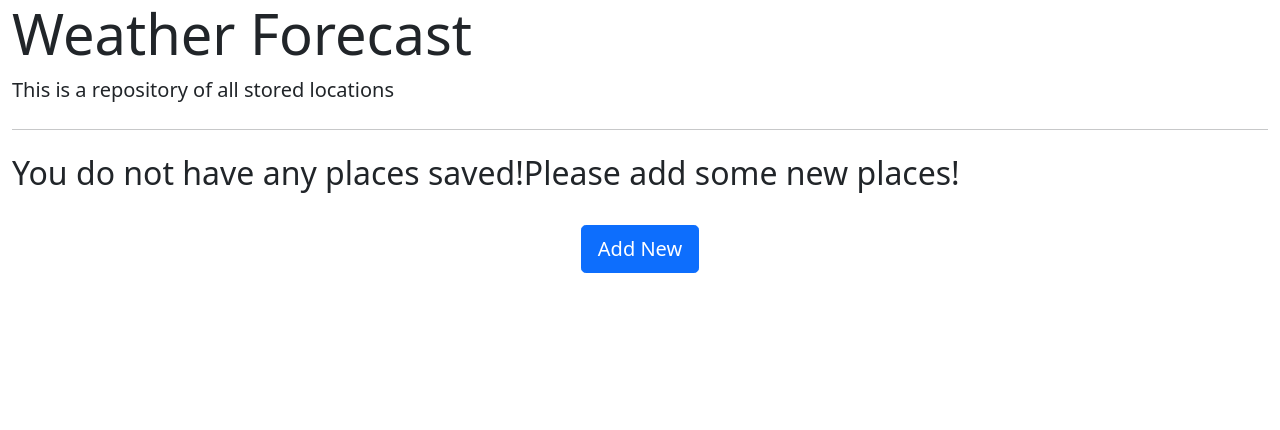
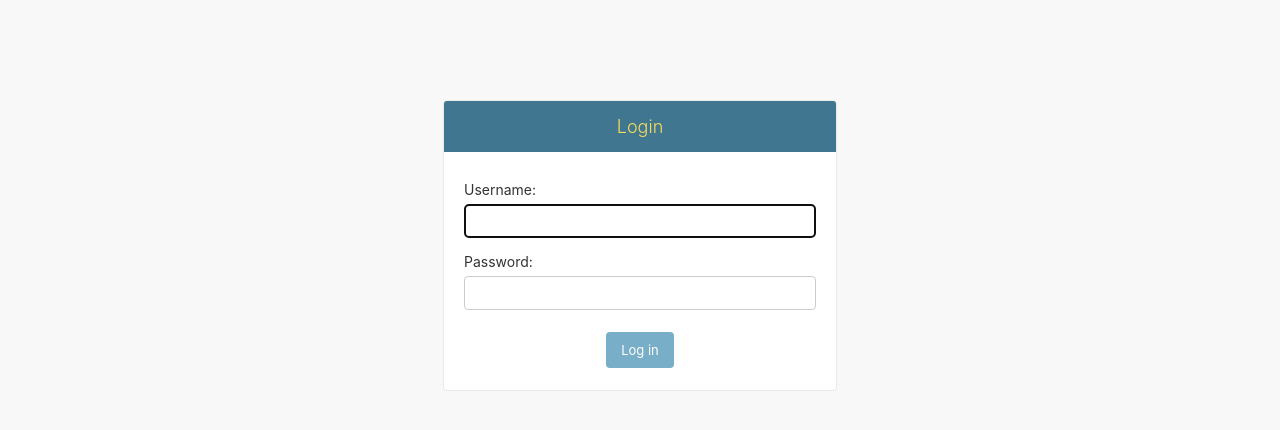
Before and after one commit to nikhilnimbalkar1/ECGeo, a Django app: page / in a window 1280 px wide. Shown: the top 430 px of the page. Run offline with Django 4.2, Linux system fonts and the light colour scheme; data that the repository does not hold is empty; some libraries are stand-ins or nearby versions.

Commit message:
Added login/logout functionality

```diff
--- a/ECGeo/urls.py
+++ b/ECGeo/urls.py
@@ -13,12 +13,17 @@ Including another URLconf
     1. Import the include() function: from django.urls import include, path
     2. Add a URL to urlpatterns:  path('blog/', include('blog.urls'))
 """
+
 from django.contrib import admin
+from django.contrib.auth.views import LoginView, LogoutView
 from django.urls import path, include
 
 urlpatterns = [
     path('admin/', admin.site.urls),
-    path('', include('weatherapp.urls'))
+    path('places/', include('weatherapp.urls')),
+    path('', LoginView.as_view(extra_context={'next': 'places/repository/'}), name="custom_login"),
+    path('logout/', LogoutView.as_view(), name="custom_logout"),
+
 ]
 
 admin.site.enable_nav_sidebar = False
--- a/weatherapp/templates/geo_places.html
+++ b/weatherapp/templates/geo_places.html
@@ -34,5 +34,5 @@
     {% endif %}
 
     <br>
-    <center><button class="btn btn-lg btn-primary" onclick="window.location='admin/weatherapp/place/add/'">Add New</button></center>
+    <center><button class="btn btn-lg btn-primary" onclick="window.location='/admin/weatherapp/place/add/'">Add New</button></center>
 {% endblock %}
--- a/weatherapp/templates/index.html
+++ b/weatherapp/templates/index.html
@@ -37,8 +37,17 @@
     <script src="https://cdn.jsdelivr.net/npm/bootstrap@5.1.3/dist/js/bootstrap.bundle.min.js"
             integrity="sha384-ka7Sk0Gln4gmtz2MlQnikT1wXgYsOg+OMhuP+IlRH9sENBO0LRn5q+8nbTov4+1p" crossorigin="anonymous"></script>
     <div class="container-fluid">
-        {% block header %}
-        {% endblock %}
+        <div class="row">
+          <div class="col-sm-11">
+              {% block header %}
+              {% endblock %}
+          </div>
+          <div class="col-sm-1 p-3">
+              <a href="{% url 'custom_logout' %}" class="btn btn-danger btn-lg">
+                  Log out
+              </a>
+          </div>
+        </div>
     </div>
 
     <div class="container-fluid">
--- /dev/null
+++ b/weatherapp/templates/registration/login.html
@@ -0,0 +1,72 @@
+{% extends "admin/base_site.html" %}
+{% load crispy_forms_tags %}
+{% load i18n static %}
+
+{% block title %}Weather App Login{% endblock %}
+{% block branding %}<h1>Login</h1>{% endblock %}
+
+{% block extrastyle %}{{ block.super }}<link rel="stylesheet" type="text/css" href="{% static "admin/css/login.css" %}">
+{{ form.media }}
+{% endblock %}
+
+{% block bodyclass %}{{ block.super }} login{% endblock %}
+
+{% block usertools %}{% endblock %}
+
+{% block nav-global %}{% endblock %}
+
+{% block nav-sidebar %}{% endblock %}
+
+{% block content_title %}{% endblock %}
+
+{% block breadcrumbs %}{% endblock %}
+
+{% block content %}
+{% if form.errors and not form.non_field_errors %}
+<p class="errornote">
+{% if form.errors.items|length == 1 %}{% translate "Please correct the error below." %}{% else %}{% translate "Please correct the errors below." %}{% endif %}
+</p>
+{% endif %}
+
+{% if form.non_field_errors %}
+{% for error in form.non_field_errors %}
+<p class="errornote">
+    {{ error }}
+</p>
+{% endfor %}
+{% endif %}
+
+<div id="content-main">
+
+{% if user.is_authenticated %}
+<p class="errornote">
+{% blocktranslate trimmed %}
+    You are authenticated as {{ username }}, but are not authorized to
+    access this page. Would you like to login to a different account?
+{% endblocktranslate %}
+</p>
+{% endif %}
+
+<form action="{{ app_path }}" method="post" id="login-form">{% csrf_token %}
+  <div class="form-row">
+    {{ form.username.errors }}
+    {{ form.username.label_tag }} {{ form.username }}
+  </div>
+  <div class="form-row">
+    {{ form.password.errors }}
+    {{ form.password.label_tag }} {{ form.password }}
+    <input type="hidden" name="next" value="{{ next }}">
+  </div>
+  {% url 'admin_password_reset' as password_reset_url %}
+  {% if password_reset_url %}
+  <div class="password-reset-link">
+    <a href="{{ password_reset_url }}">{% translate 'Forgotten your password or username?' %}</a>
+  </div>
+  {% endif %}
+  <div class="submit-row">
+    <input type="submit" value="{% translate 'Log in' %}">
+  </div>
+</form>
+
+</div>
+{% endblock %}
--- a/weatherapp/urls.py
+++ b/weatherapp/urls.py
@@ -3,6 +3,6 @@ from django.urls import path
 from .views import PlacesView, PlaceView
 
 urlpatterns = [
-    path('', PlacesView.as_view(), name="places_repository"),
+    path('repository/', PlacesView.as_view(), name="places_repository"),
     path('place/<int:pk>/', PlaceView.as_view(), name="place_view")
 ]
--- a/weatherapp/views.py
+++ b/weatherapp/views.py
@@ -1,4 +1,5 @@
 import requests
+from django.contrib.auth.mixins import LoginRequiredMixin
 
 from django.views.generic import ListView, CreateView, TemplateView, UpdateView
 
@@ -7,13 +8,13 @@ from .models import Place
 from .services import WeatherApi
 
 
-class PlacesView(ListView):
+class PlacesView(LoginRequiredMixin, ListView):
     model = Place
     template_name = "geo_places.html"
     context_object_name = 'objs'
 
 
-class PlaceView(UpdateView):
+class PlaceView(LoginRequiredMixin, UpdateView):
     model = Place
     context_object_name = 'obj'
     slug_field = 'pk'
```
Also changed, not shown: ECGeo/settings.py (+7 -1 lines), weatherapp/templates/registration/logged_out.html (added, +18 -0 lines).
